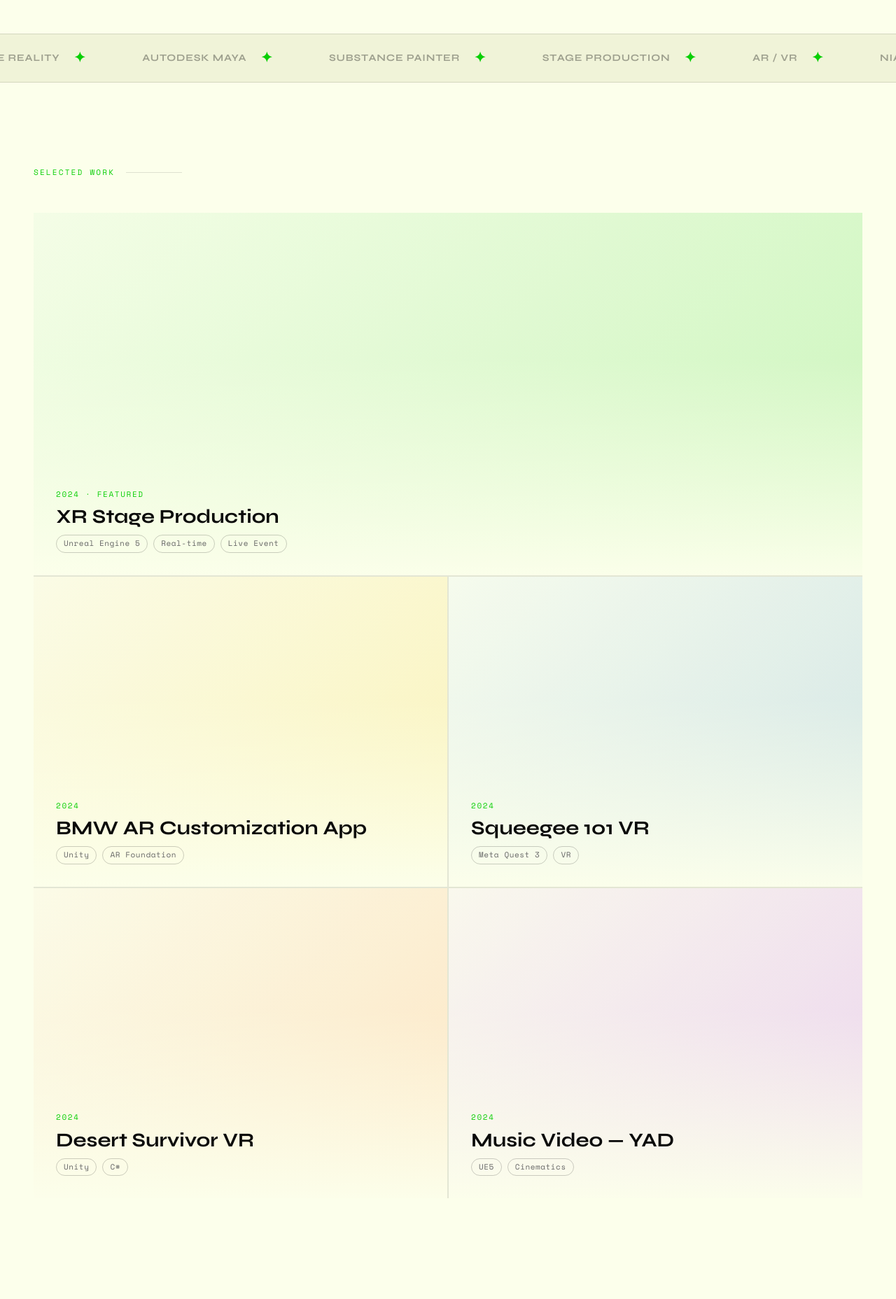
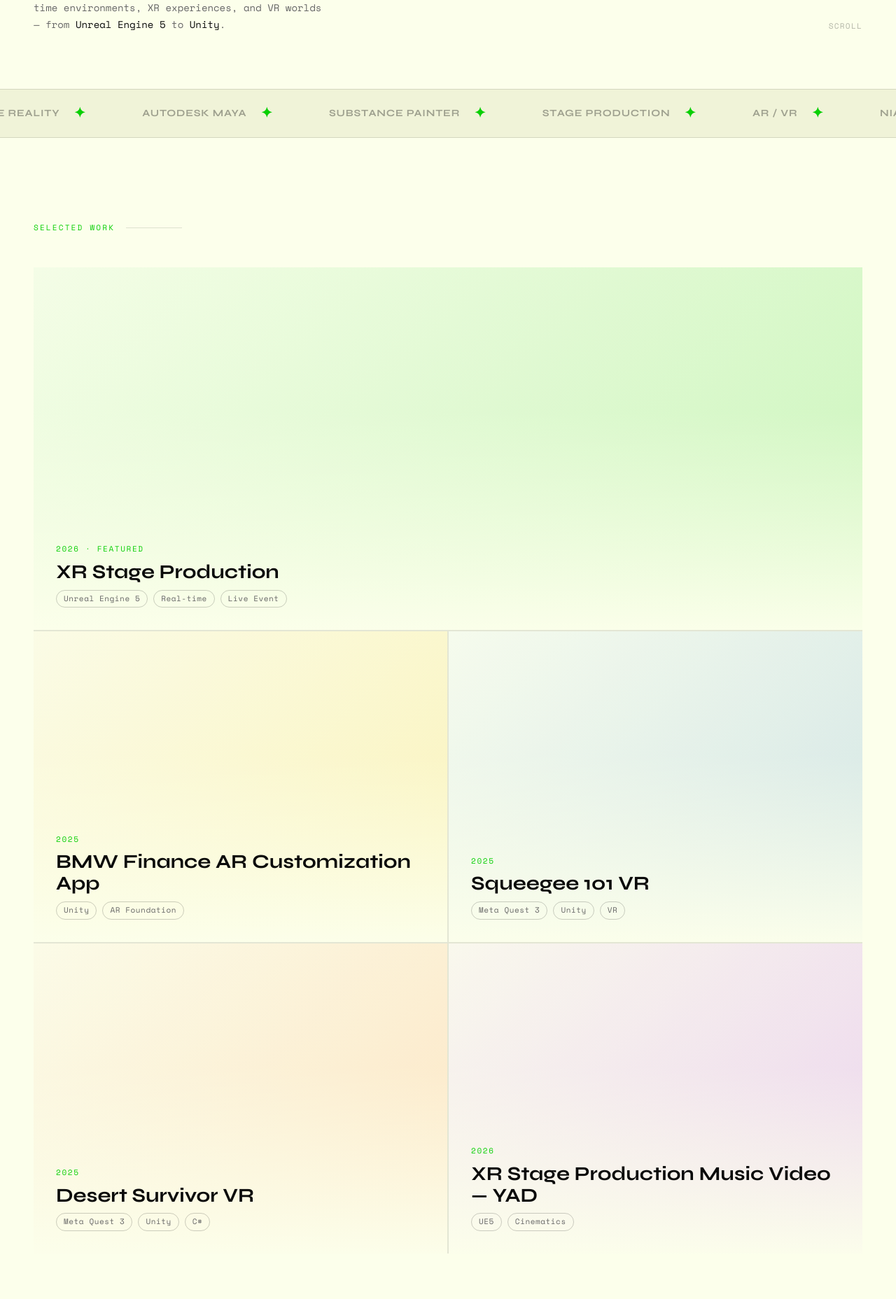
Before and after one commit to hyunishyun/portfolioWeb, a plain HTML site: page index.html in a window 1280 px wide. Shown: the part 752-2608 px from the top of the page at 70% size. Drawn offline with nearby package versions, Linux system fonts and the light colour scheme.

Commit message:
fix index content

```diff
--- a/index.html
+++ b/index.html
@@ -620,14 +620,14 @@
     Available for Work
   </div>
   <h1 class="hero-name">
-    <div>HYUN</div>
-    <div class="line2">XR Engineer/<br>Developer & Designer</div>
+    <div>HYUN</div><br>
+    <div class="line2">XR<br>Engineer<br>Developer Designer</div>
   </h1>
   <div class="hero-bottom">
     <p class="hero-desc">
-      XR & Immersive Reality Designer at <strong>SCAD</strong>.
-      Building real-time environments, AR experiences, and VR worlds —
-      from <strong>Unreal Engine 5</strong> to the stage.
+      XR & Immersive Reality at <strong>SCAD</strong>.
+      Building real-time environments, XR experiences, and VR worlds —
+      from <strong>Unreal Engine 5</strong> to <strong>Unity</strong>.
     </p>
     <div class="hero-scroll">
       <div class="line-v"></div>
@@ -666,8 +666,8 @@
       <div class="project-card-img"></div>
       <div class="project-arrow">↗</div>
       <div class="project-card-content">
-        <div class="project-year">2024 · Featured</div>
-        <h3 class="project-title">XR Stage Production</h3><!-- xr-stage -->
+        <div class="project-year">2026 · Featured</div>
+        <h3 class="project-title">XR Stage Production</h3>
         <div class="project-tags">
           <span class="tag">Unreal Engine 5</span>
           <span class="tag">Real-time</span>
@@ -679,8 +679,8 @@
       <div class="project-card-img"></div>
       <div class="project-arrow">↗</div>
       <div class="project-card-content">
-        <div class="project-year">2024</div>
-        <h3 class="project-title">BMW AR Customization App</h3>
+        <div class="project-year">2025</div>
+        <h3 class="project-title">BMW Finance AR Customization App</h3>
         <div class="project-tags">
           <span class="tag">Unity</span>
           <span class="tag">AR Foundation</span>
@@ -691,10 +691,11 @@
       <div class="project-card-img"></div>
       <div class="project-arrow">↗</div>
       <div class="project-card-content">
-        <div class="project-year">2024</div>
+        <div class="project-year">2025</div>
         <h3 class="project-title">Squeegee 101 VR</h3>
         <div class="project-tags">
           <span class="tag">Meta Quest 3</span>
+          <span class="tag">Unity</span>
           <span class="tag">VR</span>
         </div>
       </div>
@@ -703,9 +704,10 @@
       <div class="project-card-img"></div>
       <div class="project-arrow">↗</div>
       <div class="project-card-content">
-        <div class="project-year">2024</div>
+        <div class="project-year">2025</div>
         <h3 class="project-title">Desert Survivor VR</h3>
         <div class="project-tags">
+          <span class="tag">Meta Quest 3</span>
           <span class="tag">Unity</span>
           <span class="tag">C#</span>
         </div>
@@ -715,8 +717,8 @@
       <div class="project-card-img"></div>
       <div class="project-arrow">↗</div>
       <div class="project-card-content">
-        <div class="project-year">2024</div>
-        <h3 class="project-title">Music Video — YAD</h3>
+        <div class="project-year">2026</div>
+        <h3 class="project-title">XR Stage Production Music Video — YAD</h3>
         <div class="project-tags">
           <span class="tag">UE5</span>
           <span class="tag">Cinematics</span>
@@ -732,8 +734,8 @@
   <div class="about-inner">
     <div class="about-left fade-in">
       <h2>Crafting worlds<br>that <em>exist</em><br>beyond screens.</h2>
-      <p>I'm an XR Designer studying BFA Immersive Reality at SCAD, graduating May 2027. My work lives at the intersection of real-time 3D, spatial computing, and live experience design.</p>
-      <p>Long-term goal: to become an XR glass developer — designing immersive environments for large-scale live events and stage productions where thousands of people experience the impossible together.</p>
+      <p>I'm an XR Designer/Engineer studying BFA Immersive Reality at SCAD, graduating May 2027. My work lives at the intersection of real-time 3D, spatial computing, and live experience design.</p>
+      <p>Long-term goal: To become an XR developer specializing in immersive technologies, and eventually create large-scale live experiences that blend digital and physical worlds for concerts, events, and entertainment productions.</p>
       <p>Also a tattoo artist under <strong>@4137_tattoo</strong>.</p>
       <div class="about-stats">
         <div class="stat-box">
@@ -823,7 +825,7 @@
 
 <!-- FOOTER -->
 <footer>
-  <span>© 2025 Hyun. All rights reserved.</span>
+  <span>© 2026 Hyun. All rights reserved.</span>
   <a href="#">Back to top ↑</a>
 </footer>
 
```
